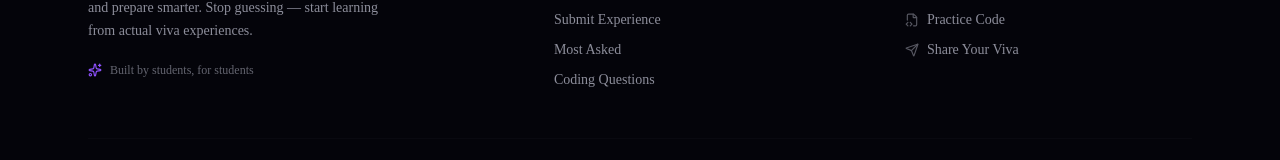
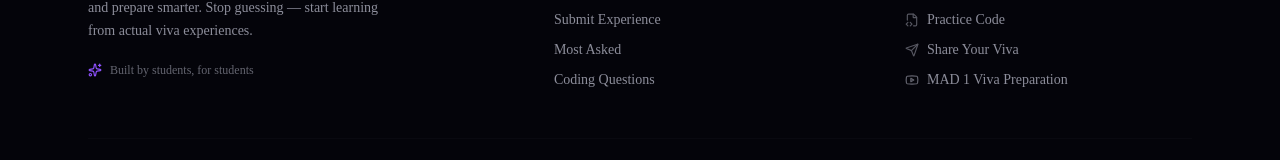
Before and after one commit to DataSage-Parth/Viva_Vault, a Next.js app: page / in a window 1280 px wide. Shown: the part 1370-1530 px from the top of the page. Built offline with nearby package versions, Linux system fonts and the light colour scheme; no server answers; the database is empty.

Commit message:
Add YouTube link and icon to footer
Added a YouTube playlist link for MAD 1 Viva Preparation and imported the Youtube icon from lucide-react.

```diff
--- a/src/components/layout/footer.tsx
+++ b/src/components/layout/footer.tsx
@@ -1,4 +1,13 @@
-import { BookOpen, Heart, Sparkles, FileCode2, Search, Send, BarChart3 } from "lucide-react";
+import {
+  BookOpen,
+  Heart,
+  Sparkles,
+  FileCode2,
+  Search,
+  Send,
+  BarChart3,
+  Youtube,
+} from "lucide-react";
 import Link from "next/link";
 
 const navLinks = [
@@ -20,10 +29,8 @@ export function Footer() {
   return (
     <footer className="border-t border-border/40 bg-background/50 backdrop-blur-sm">
       <div className="mx-auto max-w-6xl px-6 pt-14 pb-8">
-
         {/* Main Grid */}
         <div className="grid grid-cols-1 sm:grid-cols-2 lg:grid-cols-[1.4fr_1fr_1fr] gap-12 lg:gap-16 mb-12">
-
           {/* Brand */}
           <div className="space-y-5">
             <div className="flex items-center gap-2.5">
@@ -70,6 +77,7 @@ export function Footer() {
             <h3 className="text-xs font-semibold text-foreground uppercase tracking-widest">
               Resources
             </h3>
+
             <ul className="space-y-2.5 text-sm">
               {resourceLinks.map((link) => (
                 <li key={link.href + link.label}>
@@ -82,9 +90,21 @@ export function Footer() {
                   </Link>
                 </li>
               ))}
+
+              {/* YouTube Playlist */}
+              <li>
+                <a
+                  href="https://www.youtube.com/playlist?list=PLKg-vW748IxmjeW8hrbv68iqWdqlmV8YI"
+                  target="_blank"
+                  rel="noopener noreferrer"
+                  className="flex items-center gap-2 text-muted-foreground hover:text-red-600 transition-colors duration-200 group"
+                >
+                  <Youtube className="h-3.5 w-3.5 opacity-70 group-hover:text-red-600 group-hover:opacity-100 transition-all duration-200" />
+                  MAD 1 Viva Preparation
+                </a>
+              </li>
             </ul>
           </div>
-
         </div>
 
         {/* Divider */}
@@ -99,11 +119,11 @@ export function Footer() {
           </p>
 
           <p className="text-xs text-muted-foreground/50 max-w-lg sm:text-right leading-relaxed">
-            Created for educational purposes only. Questions are based on students&apos; personal
-            experiences and may not reflect actual exam content.
+            Created for educational purposes only. Questions are based on
+            students&apos; personal experiences and may not reflect actual exam
+            content.
           </p>
         </div>
-
       </div>
     </footer>
   );
```
